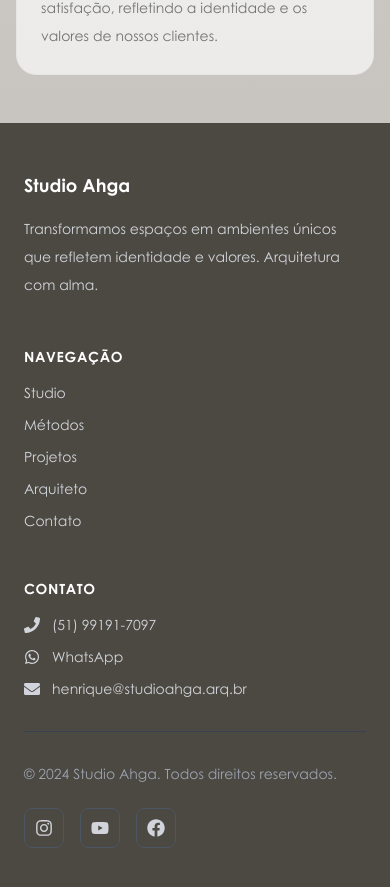
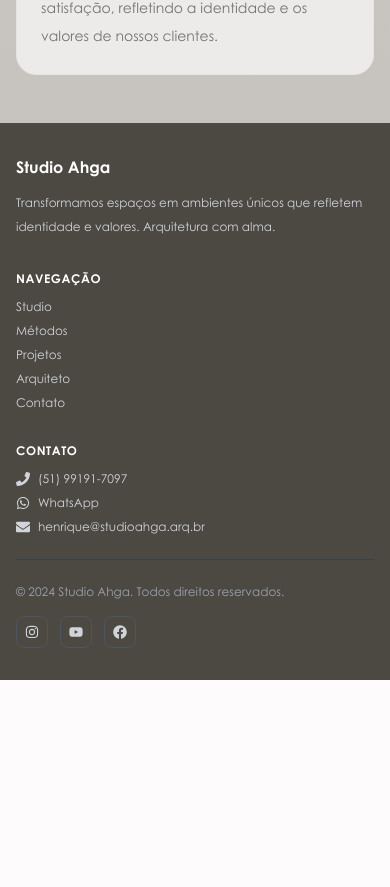
Before and after one commit to PedroGoettert/studio-ahga, a Next.js app: page /studio in a window 390 px wide. Shown: the part 1437-2324 px from the top of the page. After the commit the page ends 2117 px from the top, so only its background shows below. Built offline with nearby package versions, Linux system fonts and the light colour scheme.

Commit message:
refactor: implement mobile-first responsiveness in footer components

```diff
--- a/src/components/Footer/index.tsx
+++ b/src/components/Footer/index.tsx
@@ -14,13 +14,15 @@ export function Footer() {
 	const currentYear = new Date().getFullYear();
 
 	return (
-		<footer className="bg-gray text-white py-12 lg:py-16">
-			<div className="mx-auto max-w-6xl px-6 lg:px-8">
-				<div className="grid gap-12 md:grid-cols-3">
+		<footer className="bg-gray text-white py-8 sm:py-12 lg:py-16">
+			<div className="mx-auto max-w-6xl px-4 sm:px-6 lg:px-8">
+				<div className="grid gap-8 sm:gap-12 sm:grid-cols-2 lg:grid-cols-3">
 					{/* Brand & Description */}
 					<div>
-						<h3 className="font-title text-lg font-semibold mb-4">Studio Ahga</h3>
-						<p className="font-text text-sm leading-7 text-gray-300">
+						<h3 className="font-title text-base sm:text-lg font-semibold mb-3 sm:mb-4">
+							Studio Ahga
+						</h3>
+						<p className="font-text text-xs sm:text-sm leading-6 sm:leading-7 text-gray-300">
 							Transformamos espaços em ambientes únicos que refletem identidade e
 							valores. Arquitetura com alma.
 						</p>
@@ -28,10 +30,10 @@ export function Footer() {
 
 					{/* Quick Links */}
 					<div>
-						<h4 className="font-title text-sm font-semibold uppercase tracking-wider mb-4">
+						<h4 className="font-title text-xs sm:text-sm font-semibold uppercase tracking-wider mb-3 sm:mb-4">
 							Navegação
 						</h4>
-						<ul className="space-y-3 font-text text-sm">
+						<ul className="space-y-2 sm:space-y-3 font-text text-xs sm:text-sm">
 							<li>
 								<Link
 									href="/studio"
@@ -76,68 +78,68 @@ export function Footer() {
 					</div>
 
 					{/* Contact Info */}
-					<div>
-						<h4 className="font-title text-sm font-semibold uppercase tracking-wider mb-4">
+					<div className="sm:col-span-2 lg:col-span-1">
+						<h4 className="font-title text-xs sm:text-sm font-semibold uppercase tracking-wider mb-3 sm:mb-4">
 							Contato
 						</h4>
-						<div className="space-y-3 font-text text-sm">
+						<div className="space-y-2 sm:space-y-3 font-text text-xs sm:text-sm">
 							<a
 								href="tel:+5551991917097"
-								className="flex items-center gap-3 text-gray-300 hover:text-white transition-colors"
+								className="flex items-center gap-2 sm:gap-3 text-gray-300 hover:text-white transition-colors"
 							>
-								<FaPhone size={16} className="flex-shrink-0" />
-								<span>(51) 99191-7097</span>
+								<FaPhone size={14} className="sm:size-4 flex-shrink-0" />
+								<span className="truncate">(51) 99191-7097</span>
 							</a>
 							<a
 								href="https://api.whatsapp.com/send/?phone=5551991917097"
-								className="flex items-center gap-3 text-gray-300 hover:text-white transition-colors"
+								className="flex items-center gap-2 sm:gap-3 text-gray-300 hover:text-white transition-colors"
 							>
-								<FaWhatsapp size={16} className="flex-shrink-0" />
+								<FaWhatsapp size={14} className="sm:size-4 flex-shrink-0" />
 								<span>WhatsApp</span>
 							</a>
 							<a
 								href="mailto:henrique@studioahga.arq.br"
-								className="flex items-center gap-3 text-gray-300 hover:text-white transition-colors"
+								className="flex items-center gap-2 sm:gap-3 text-gray-300 hover:text-white transition-colors"
 							>
-								<FaEnvelope size={16} className="flex-shrink-0" />
-								<span>henrique@studioahga.arq.br</span>
+								<FaEnvelope size={14} className="sm:size-4 flex-shrink-0" />
+								<span className="truncate">henrique@studioahga.arq.br</span>
 							</a>
 						</div>
 					</div>
 				</div>
 
 				{/* Divider */}
-				<div className="border-t border-gray-700 my-8" />
+				<div className="border-t border-gray-700 my-6 sm:my-8" />
 
 				{/* Bottom Section */}
-				<div className="flex flex-col md:flex-row md:items-center md:justify-between gap-6">
+				<div className="flex flex-col gap-4 sm:gap-6 sm:flex-row sm:items-center sm:justify-between">
 					{/* Copyright */}
-					<p className="font-text text-sm text-gray-400">
+					<p className="font-text text-xs sm:text-sm text-gray-400">
 						© {currentYear} Studio Ahga. Todos direitos reservados.
 					</p>
 
 					{/* Social Links */}
-					<div className="flex gap-4">
+					<div className="flex gap-3 sm:gap-4">
 						<a
 							href="https://www.instagram.com/studioahga/"
 							aria-label="Instagram"
-							className="flex h-10 w-10 items-center justify-center rounded-lg border border-gray-600 text-gray-300 transition-all hover:border-white hover:text-white hover:bg-gray-700"
+							className="flex h-8 sm:h-10 w-8 sm:w-10 items-center justify-center rounded-lg border border-gray-600 text-gray-300 transition-all hover:border-white hover:text-white hover:bg-gray-700 flex-shrink-0"
 						>
-							<FaInstagram size={18} />
+							<FaInstagram size={14} className="sm:size-[18px]" />
 						</a>
 						<a
 							href="https://www.youtube.com/@canaldoahga"
 							aria-label="YouTube"
-							className="flex h-10 w-10 items-center justify-center rounded-lg border border-gray-600 text-gray-300 transition-all hover:border-white hover:text-white hover:bg-gray-700"
+							className="flex h-8 sm:h-10 w-8 sm:w-10 items-center justify-center rounded-lg border border-gray-600 text-gray-300 transition-all hover:border-white hover:text-white hover:bg-gray-700 flex-shrink-0"
 						>
-							<FaYoutube size={18} />
+							<FaYoutube size={14} className="sm:size-[18px]" />
 						</a>
 						<a
 							href="https://www.facebook.com/studioahga/"
 							aria-label="Facebook"
-							className="flex h-10 w-10 items-center justify-center rounded-lg border border-gray-600 text-gray-300 transition-all hover:border-white hover:text-white hover:bg-gray-700"
+							className="flex h-8 sm:h-10 w-8 sm:w-10 items-center justify-center rounded-lg border border-gray-600 text-gray-300 transition-all hover:border-white hover:text-white hover:bg-gray-700 flex-shrink-0"
 						>
-							<FaFacebook size={18} />
+							<FaFacebook size={14} className="sm:size-[18px]" />
 						</a>
 					</div>
 				</div>
--- a/src/components/Footer/simple.tsx
+++ b/src/components/Footer/simple.tsx
@@ -4,9 +4,9 @@ export function SimpleFooter() {
 	const currentYear = new Date().getFullYear();
 
 	return (
-		<footer className="bg-gray text-white py-4">
-			<div className="mx-auto max-w-6xl px-6 lg:px-8 text-center">
-				<p className="font-text text-sm text-gray-300">
+		<footer className="bg-gray text-white py-3 sm:py-4">
+			<div className="mx-auto max-w-6xl px-4 sm:px-6 lg:px-8 text-center">
+				<p className="font-text text-xs sm:text-sm text-gray-300">
 					© {currentYear} Studio Ahga. Todos direitos reservados.
 				</p>
 			</div>
```
